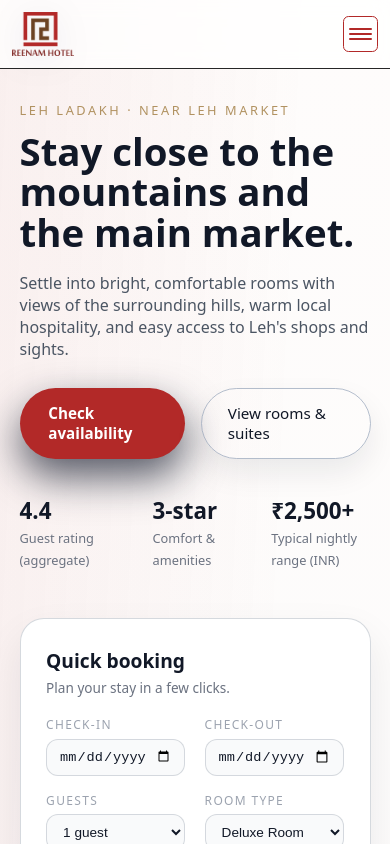
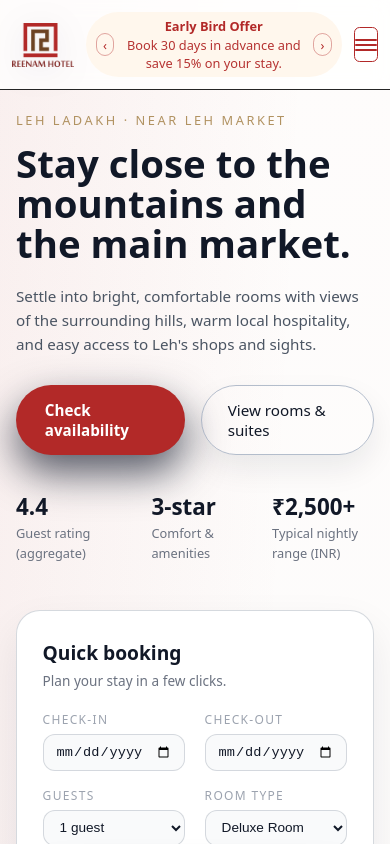
Before and after one commit to mukeshsingh1306/ReenamHotel, an Angular app in the folder reenam-hotel/: page / in a window 390 px wide. Shown: the top 844 px of the page. Built offline with nearby package versions, Linux system fonts and the light colour scheme.

Commit message:
Add mobile offers banner and refine header navigation

```diff
--- a/reenam-hotel/src/app/app.html
+++ b/reenam-hotel/src/app/app.html
@@ -8,6 +8,32 @@
     <!-- Logo is served from the public/img folder at /img/reenam-logo.png -->
     <img src="/img/reenam-logo.png" alt="Reenam Hotel logo" class="brand-logo" />
   </a>
+  <div class="mobile-offer-slider" *ngIf="offers.length">
+  <button
+    class="offer-nav offer-nav-prev"
+    type="button"
+    aria-label="Previous offer"
+    (click)="prevOffer()"
+  >
+    &#8249;
+  </button>
+  <div class="offer-content">
+    <div class="offer-title">
+      {{ offers[currentOfferIndex].title }}
+    </div>
+    <div class="offer-subtitle" *ngIf="offers[currentOfferIndex].subtitle">
+      {{ offers[currentOfferIndex].subtitle }}
+    </div>
+  </div>
+  <button
+    class="offer-nav offer-nav-next"
+    type="button"
+    aria-label="Next offer"
+    (click)="nextOffer()"
+  >
+    &#8250;
+  </button>
+  </div>
   <button
     type="button"
     class="nav-toggle"
@@ -30,13 +56,13 @@
     <div class="nav-item has-submenu">
       <a routerLink="/rooms" routerLinkActive="active" (click)="closeNav()">Rooms &amp; Suites</a>
       <div class="submenu">
-    <a [routerLink]="['/rooms', 'deluxe']">Deluxe Room</a>
-    <a [routerLink]="['/rooms', 'deluxe-economy']">Deluxe Economy</a>
-    <a [routerLink]="['/rooms', 'deluxe-triple']">Deluxe Triple</a>
-    <a [routerLink]="['/rooms', 'family-suite']">Family Suite</a>
-    <a [routerLink]="['/rooms', 'superior-deluxe']">Superior Deluxe</a>
-    <a [routerLink]="['/rooms', 'superior-deluxe-queen']">Superior Deluxe Queen</a>
-    <a [routerLink]="['/rooms', 'superior-suite']">Superior Suite</a>
+  <a [routerLink]="['/rooms', 'deluxe']" (click)="closeNav()">Deluxe Room</a>
+  <a [routerLink]="['/rooms', 'deluxe-economy']" (click)="closeNav()">Deluxe Economy</a>
+  <a [routerLink]="['/rooms', 'deluxe-triple']" (click)="closeNav()">Deluxe Triple</a>
+  <a [routerLink]="['/rooms', 'family-suite']" (click)="closeNav()">Family Suite</a>
+  <a [routerLink]="['/rooms', 'superior-deluxe']" (click)="closeNav()">Superior Deluxe</a>
+  <a [routerLink]="['/rooms', 'superior-deluxe-queen']" (click)="closeNav()">Superior Deluxe Queen</a>
+  <a [routerLink]="['/rooms', 'superior-suite']" (click)="closeNav()">Superior Suite</a>
       </div>
     </div>
     <a routerLink="/experience-ladakh" routerLinkActive="active" (click)="closeNav()">
--- a/reenam-hotel/src/app/app.scss
+++ b/reenam-hotel/src/app/app.scss
@@ -188,6 +188,51 @@
 	padding: 2rem 5vw 3rem;
 }
 
+.mobile-offer-slider {
+	display: none;
+	flex: 1 1 auto;
+	align-items: center;
+	justify-content: center;
+	gap: 0.5rem;
+	background: #fff7ed;
+	color: #b22928;
+	padding: 0.3rem 0.6rem;
+	border-radius: 999px;
+	font-size: 0.8rem;
+}
+
+.offer-content {
+	text-align: center;
+	max-width: 320px;
+}
+
+.offer-title {
+	font-weight: 600;
+}
+
+.offer-subtitle {
+	margin-top: 0.1rem;
+	opacity: 0.95;
+}
+
+.offer-nav {
+	border: 1px solid rgba(178, 41, 40, 0.4);
+	background: transparent;
+	color: #b22928;
+	border-radius: 999px;
+	width: 1.4rem;
+	height: 1.4rem;
+	display: inline-flex;
+	align-items: center;
+	justify-content: center;
+	font-size: 0.8rem;
+	cursor: pointer;
+}
+
+.offer-nav:hover {
+	background: rgba(178, 41, 40, 0.06);
+}
+
 @media (max-width: 900px) {
 	.site-header {
 		padding: 0.75rem 0.75rem;
@@ -212,6 +257,14 @@
 
 	.header-cta {
 		display: none;
+	}
+
+	.site-main {
+		padding: 1.25rem 1rem 2rem;
+	}
+
+	.mobile-offer-slider {
+		display: flex;
 	}
 
 	.main-nav {
--- a/reenam-hotel/src/app/app.ts
+++ b/reenam-hotel/src/app/app.ts
@@ -1,16 +1,36 @@
-import { Component, signal } from '@angular/core';
+import { Component, OnDestroy, OnInit, signal } from '@angular/core';
+import { NgIf } from '@angular/common';
 import { RouterLink, RouterLinkActive, RouterOutlet } from '@angular/router';
 
 @Component({
   selector: 'app-root',
-  imports: [RouterOutlet, RouterLink, RouterLinkActive],
+  imports: [RouterOutlet, RouterLink, RouterLinkActive, NgIf],
   templateUrl: './app.html',
   styleUrl: './app.scss'
 })
-export class App {
+export class App implements OnInit, OnDestroy {
   protected readonly title = signal('reenam-hotel');
 
   protected readonly isNavOpen = signal(false);
+
+  protected readonly offers = [
+    {
+      title: 'Early Bird Offer',
+      subtitle: 'Book 30 days in advance and save 15% on your stay.',
+    },
+    {
+      title: 'Family Package',
+      subtitle: 'Complimentary breakfast for family suites on 3+ night stays.',
+    },
+    {
+      title: 'Winter in Leh',
+      subtitle: 'Seasonal stays available from April to September each year.',
+    },
+  ];
+
+  protected currentOfferIndex = 0;
+
+  private offerTimerId: any;
 
   protected toggleNav(): void {
     this.isNavOpen.update((open) => !open);
@@ -19,4 +39,31 @@ export class App {
   protected closeNav(): void {
     this.isNavOpen.set(false);
   }
+
+  protected nextOffer(): void {
+    if (!this.offers.length) {
+      return;
+    }
+    this.currentOfferIndex = (this.currentOfferIndex + 1) % this.offers.length;
+  }
+
+  protected prevOffer(): void {
+    if (!this.offers.length) {
+      return;
+    }
+    this.currentOfferIndex =
+      (this.currentOfferIndex - 1 + this.offers.length) % this.offers.length;
+  }
+
+  ngOnInit(): void {
+    if (this.offers.length) {
+      this.offerTimerId = setInterval(() => this.nextOffer(), 7000);
+    }
+  }
+
+  ngOnDestroy(): void {
+    if (this.offerTimerId) {
+      clearInterval(this.offerTimerId);
+    }
+  }
 }
--- a/reenam-hotel/src/styles.scss
+++ b/reenam-hotel/src/styles.scss
@@ -19,6 +19,29 @@ body {
 	font-family: system-ui, -apple-system, BlinkMacSystemFont, 'Segoe UI', sans-serif;
 }
 
+	@media (max-width: 900px) {
+		body {
+			font-size: 15px;
+		}
+
+		h1 {
+			font-size: 1.7rem;
+		}
+
+		h2 {
+			font-size: 1.4rem;
+		}
+
+		h3 {
+			font-size: 1.2rem;
+		}
+
+		p {
+			font-size: 0.95rem;
+			line-height: 1.6;
+		}
+	}
+
 body ::selection {
 	background: #b19261;
 	color: #ffffff;
```
